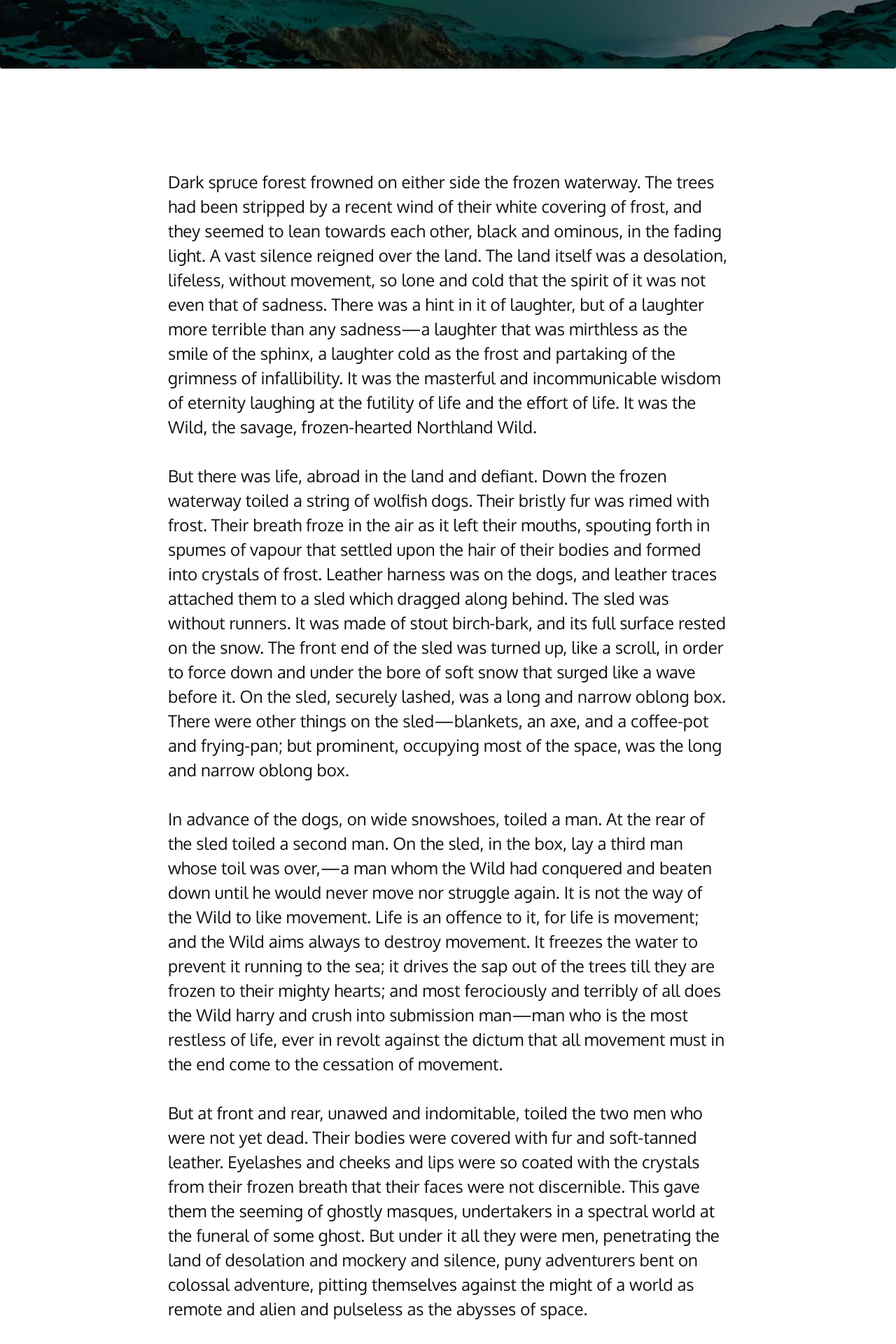
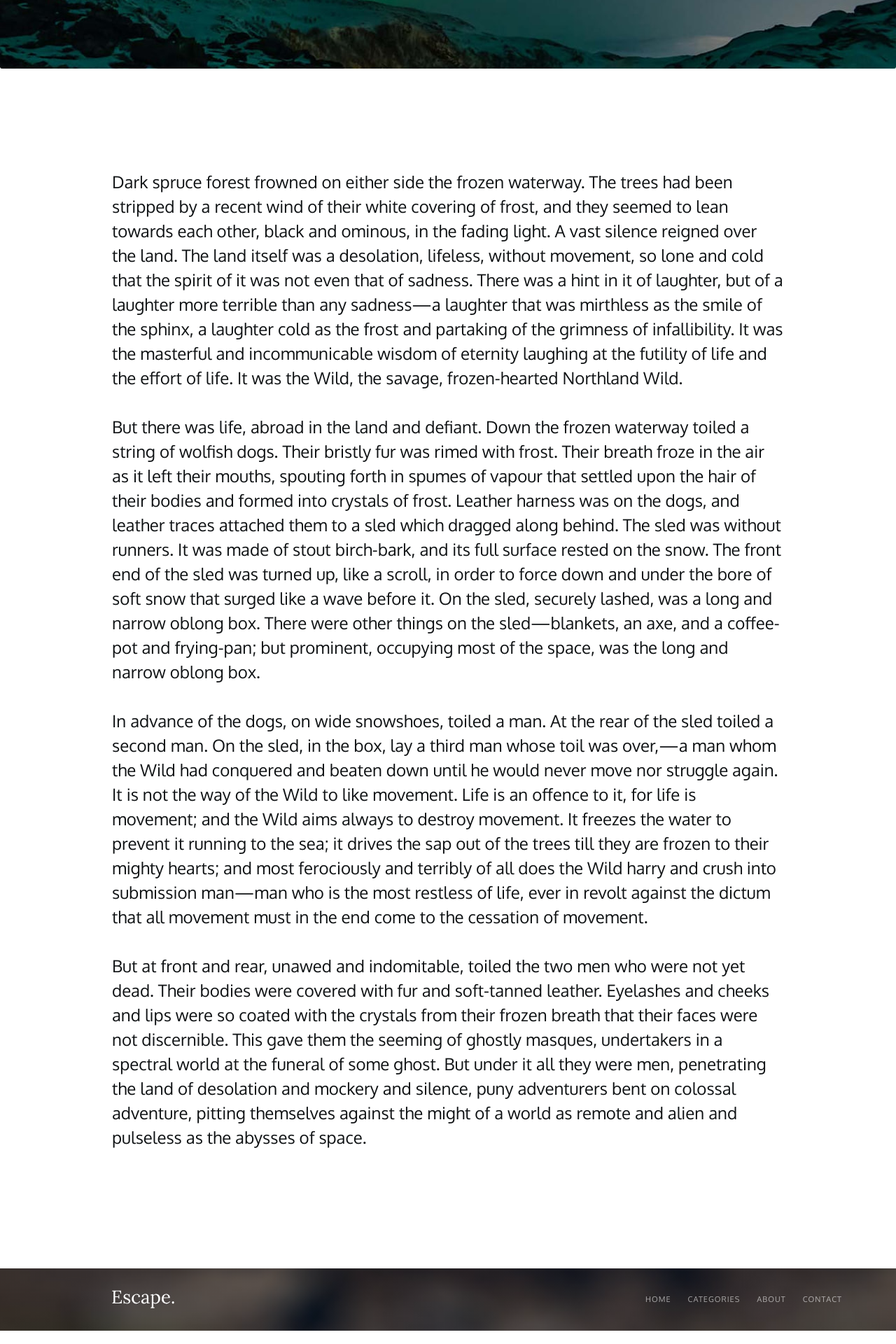
Before and after one commit to arllekino/web, a PHP site: page /the-road-ahead.html in a window 1280 px wide. Shown: the part 736-2656 px from the top of the page at 70% size. Run offline with PHP 8.4, Linux system fonts and the light colour scheme.

Commit message:
full update without flex

```diff
--- a/lab1/css/style/style.css
+++ b/lab1/css/style/style.css
@@ -1,3 +1,7 @@
+.container {
+    max-width: 960px;
+    margin: 0 0 auto 0;
+}
 body {
     margin: 0px;
     overflow-x: hidden;
@@ -87,7 +91,10 @@
     text-align: center;
     color: rgba(46, 46, 46, 0.63);
 }
-
+p {
+    padding: 0;
+    margin: 0;
+}
 .main {
     height: auto;
     margin-top: 0px;
@@ -97,13 +104,13 @@
 .main-photo {
     width: 100%;
     height: 100%;
+    padding-bottom: 140px;
 }
 
 .text {
+    width: auto;
+    margin: auto;
 
-    width: auto;
-    margin: 0px 240px 0 240px;
-    padding-top: 140px;
     font-family: "Oxygen";
     font-weight: 400;
     font-size: 24px;
--- a/lab1/the-road-ahead.html
+++ b/lab1/the-road-ahead.html
@@ -29,7 +29,7 @@
    </header>
    <img src="/css/images/main_photo.jpg" alt="photo" class="main-photo">
    <main class="main">
-        <p class="text">
+        <p class="text container">
             Dark spruce forest frowned on either side the frozen waterway. The trees had been stripped by a recent wind of their white covering of frost, and they seemed to lean towards each other, black and ominous, in the fading light. A vast silence reigned over the land. The land itself was a desolation, lifeless, without movement, so lone and cold that the spirit of it was not even that of sadness. There was a hint in it of laughter, but of a laughter more terrible than any sadness—a laughter that was mirthless as the smile of the sphinx, a laughter cold as the frost and partaking of the grimness of infallibility. It was the masterful and incommunicable wisdom of eternity laughing at the futility of life and the effort of life. It was the Wild, the savage, frozen-hearted Northland Wild.
             <br>
             <br>
```
